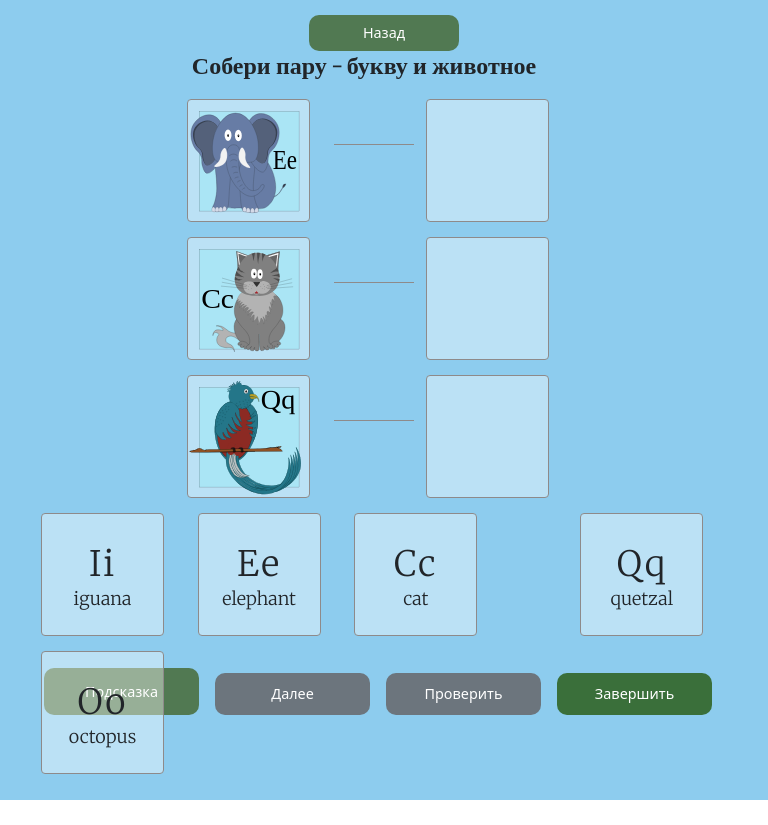
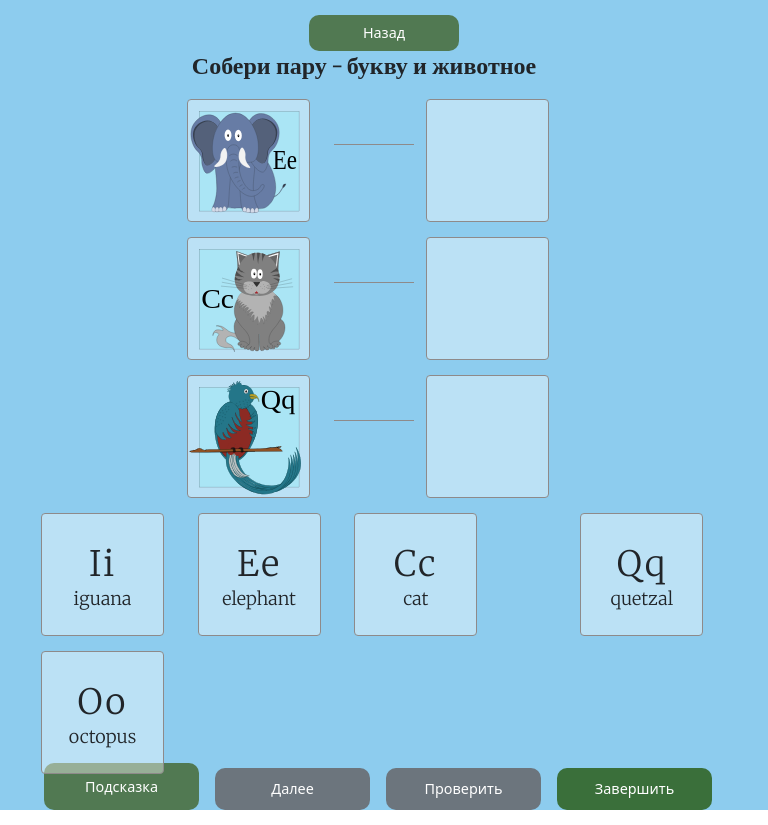
Before and after one commit to AnigalHub/DrawnSVGWithAnimation, a Vue app: page /collectCouple in a window 768 px wide. Before the commit the page ends 800 px from the top, so only its background shows below. Built offline with nearby package versions, Linux system fonts and the light colour scheme; a web font is replaced by a local one.

Commit message:
изменены стили на высоту под буквы, которые перетягиваются

```diff
--- a/src/components/collectCouple.vue
+++ b/src/components/collectCouple.vue
@@ -112,9 +112,7 @@
 
                 if(parsedData.nameOfArray == parsedData2.list){
                     for(let a; a<parsedData.nameOfArray.length; a++){
-                        if(a== 0){
 
-                        }
 
                     }
                 }
@@ -227,6 +225,10 @@
 
    @media screen and (min-width: 500px) and (max-width: 768px) {
        .row{width: 100%;}
+       .words{
+           height: 220px;
+           margin-bottom: 30px;
+       }
        .cardsGame {width: 77%;}
        .col-3{
            width: 80px !important;
```
